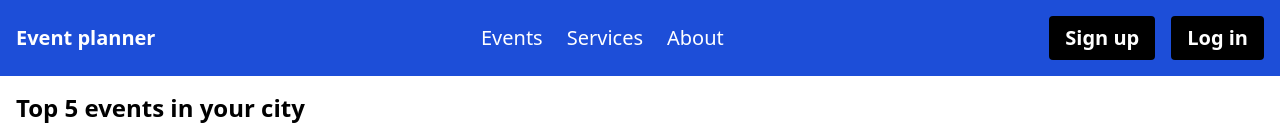
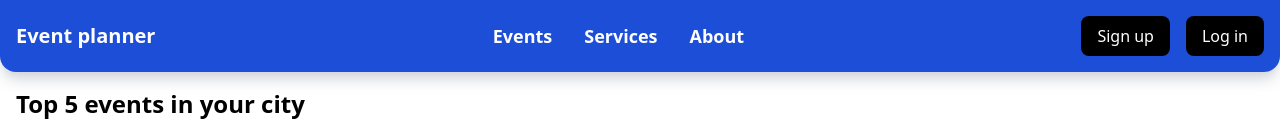
Before and after one commit to kzi-nastava/iks-project-event-planner-siit-2024-team-31, an Angular app: page / in a window 1280 px wide. Shown: the top 134 px of the page. Built offline with nearby package versions, Linux system fonts and the light colour scheme.

Commit message:
fix(layout) : some changes in design

```diff
--- a/src/app/components/layout/navbar/navbar.component.html
+++ b/src/app/components/layout/navbar/navbar.component.html
@@ -1,26 +1,47 @@
-<nav class="bg-blue-700 text-white py-4">
-  <div class="container mx-auto flex justify-between items-center px-4">
-    <div class="text-xl font-bold">
-      <a href="/" class="text-white">Event planner</a>
+<nav
+  class="bg-blue-700 text-white py-4 shadow-gray-300 shadow-lg rounded-b-2xl"
+>
+  <div class="container mx-auto px-4 flex items-center justify-between gap-6">
+    <div class="text-xl font-bold whitespace-nowrap">
+      <a href="/" class="hover:text-gray-200 transition-colors duration-200">
+        Event planner
+      </a>
     </div>
 
-    <div class="flex text-xl space-x-6">
-      <a href="/events" class="text-white hover:underline">Events</a>
-      <a href="/services" class="text-white hover:underline">Services</a>
-      <a href="/about" class="text-white hover:underline">About</a>
+    <div
+      class="hidden md:flex flex-grow justify-center space-x-8 text-lg font-semibold"
+    >
+      <a
+        href="/events"
+        class="hover:text-gray-200 hover:underline transition-colors duration-200"
+      >
+        Events
+      </a>
+      <a
+        href="/services"
+        class="hover:text-gray-200 hover:underline transition-colors duration-200"
+      >
+        Services
+      </a>
+      <a
+        href="/about"
+        class="hover:text-gray-200 hover:underline transition-colors duration-200"
+      >
+        About
+      </a>
     </div>
 
     <ng-container *ngIf="!(isAuthenticated$ | async)">
-      <div class="flex space-x-4 text-xl">
+      <div class="flex flex-nowrap items-center space-x-4 text-base">
         <a
           [routerLink]="registerButton.link"
-          class="bg-black hover:bg-gray-600 text-white font-bold py-2 px-4 rounded"
+          class="bg-black hover:bg-gray-800 text-white font-medium py-2 px-4 rounded-lg transition-colors duration-200"
         >
           {{ registerButton.text }}
         </a>
         <a
           [routerLink]="loginButton.link"
-          class="bg-black hover:bg-gray-600 text-white font-bold py-2 px-4 rounded"
+          class="bg-black hover:bg-gray-800 text-white font-medium py-2 px-4 rounded-lg transition-colors duration-200"
         >
           {{ loginButton.text }}
         </a>
@@ -28,15 +49,16 @@
     </ng-container>
 
     <ng-container *ngIf="isAuthenticated$ | async">
-      <div class="flex space-x-4">
+      <div class="flex flex-nowrap items-center space-x-4 text-base">
         <a
           [routerLink]="myProfileButton.link"
-          class="bg-black hover:bg-gray-600 text-white font-bold py-2 px-4 rounded"
+          class="bg-black hover:bg-gray-800 text-white font-medium py-2 px-4 rounded-lg transition-colors duration-200"
         >
           {{ myProfileButton.text }}
         </a>
+        <!-- сделай тут выпадающее меню с опциями-->>
         <a
-          class="bg-gray hover:bg-red-500 text-white font-bold py-2 px-4 rounded cursor-pointer"
+          class="bg-black hover:bg-red-500 text-white font-medium py-2 px-4 rounded-lg transition-colors duration-200 cursor-pointer"
           (click)="logout()"
         >
           Logout
```
